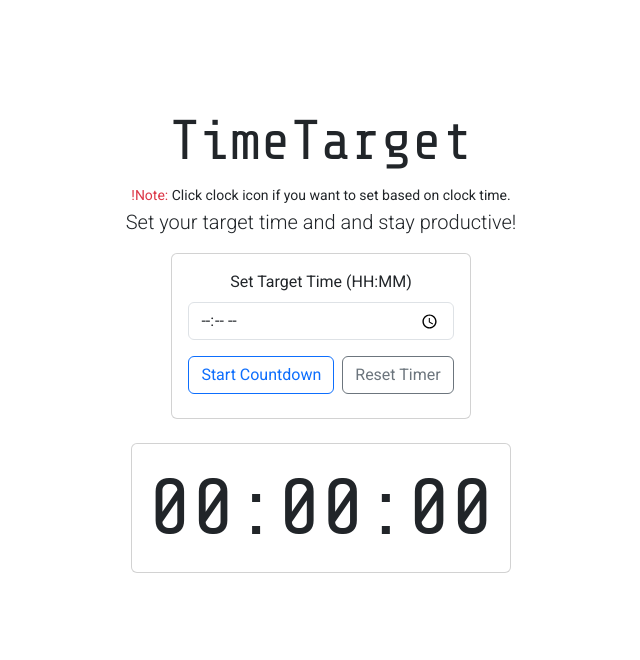
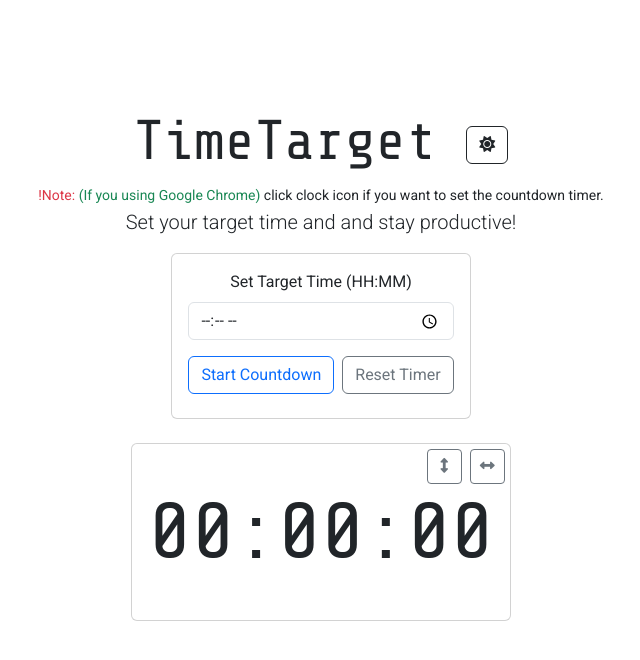
Before and after one commit to FMATheNomad/TimeTarget, a plain HTML site: page index.html in a window 1280 px wide. Both pictures are taken after a click on the button "Reset Timer". Shown: the whole page, without its empty margins (319-959 px from the left). Drawn offline with nearby package versions, Linux system fonts and the light colour scheme.

Commit message:
add dark mode feature, and fullscreen feature

```diff
--- a/index.html
+++ b/index.html
@@ -22,11 +22,44 @@
         margin-top: 100px;
         margin-bottom: 100px;
       }
+      .dark-mode {
+        background-color: #121212;
+        color: #ffffff;
+      }
+      .dark-mode .card {
+        background-color: #1e1e1e;
+      }
       .brand {
         font-family: "Share Tech Mono", monospace;
       }
       #countdown {
         font-family: "Share Tech Mono", monospace;
+      }
+      #countdown-controls {
+        position: absolute;
+        top: 5px;
+        right: 5px;
+      }
+      #countdown-controls button {
+        width: 35px; /* Lebar tombol */
+        height: 35px; /* Tinggi tombol */
+        font-size: 15px; /* Ukuran ikon */
+        padding: 5px; /* Jarak dalam */
+      }
+      #countdown.fullscreen {
+        display: flex;
+        justify-content: center;
+        align-items: center;
+        width: 100vw;
+        height: 100vh;
+        font-size: 10vw; /* Sesuaikan ukuran teks dengan viewport */
+      }
+      #exit-fullscreen {
+        display: none; /* Disembunyikan secara default */
+      }
+
+      #countdown.fullscreen #exit-fullscreen {
+        display: block; /* Ditampilkan saat dalam mode fullscreen */
       }
     </style>
   </head>
@@ -36,10 +69,20 @@
     >
       <div class="row mt-2">
         <div class="col text-center">
-          <h1 class="display-4 brand">TimeTarget</h1>
+          <h1 class="display-4 brand">
+            TimeTarget
+            <button
+              id="theme-toggle-btn"
+              class="btn btn-outline-dark"
+              onclick="toggleTheme()"
+            >
+              <i id="theme-icon" class="fas fa-sun"></i>
+            </button>
+          </h1>
           <small
-            ><span class="text-danger">!Note:</span> Click clock icon if you
-            want to set based on clock time.</small
+            ><span class="text-danger">!Note:</span>
+            <span class="text-success">(If you using Google Chrome)</span>
+            click clock icon if you want to set the countdown timer.</small
           >
           <p class="lead">Set your target time and and stay productive!</p>
         </div>
@@ -82,7 +125,33 @@
         <div class="col">
           <div class="card">
             <div class="card-body text-center">
-              <div id="countdown" class="display-1">
+              <div
+                id="countdown-controls"
+                class="d-flex justify-content-end gap-2"
+              >
+                <button
+                  class="btn btn-outline-secondary btn-sm"
+                  onclick="toggleVerticalFullscreen()"
+                >
+                  <i class="fas fa-arrows-alt-v"></i>
+                </button>
+                <button
+                  class="btn btn-outline-secondary btn-sm"
+                  onclick="toggleHorizontalFullscreen()"
+                >
+                  <i class="fas fa-arrows-alt-h"></i>
+                </button>
+                <button
+                  class="btn btn-outline-secondary d-none"
+                  id="exit-fullscreen"
+                  onclick="exitFullscreen()"
+                >
+                  <i class="fas fa-compress"></i>
+                  <!-- Ikon keluar fullscreen -->
+                </button>
+              </div>
+
+              <div id="countdown" class="display-1 mt-4 mb-4">
                 <span id="hours">00</span>:<span id="minutes">00</span>:<span
                   id="seconds"
                   >00</span
@@ -111,7 +180,11 @@
       loop
       class="d-none"
     ></audio>
-
+    <!-- Fontawesome Kits -->
+    <script
+      src="https://kit.fontawesome.com/c32fe83d09.js"
+      crossorigin="anonymous"
+    ></script>
     <!-- Bootstrap JS and Popper.js -->
     <script src="https://cdn.jsdelivr.net/npm/bootstrap@5.3.0-alpha1/dist/js/bootstrap.bundle.min.js"></script>
     <script src="js/script.js"></script>
--- a/js/script.js
+++ b/js/script.js
@@ -36,24 +36,13 @@ let interval; // Variabel global untuk menyimpan referensi interval
       return;
     }
 
-          const hours = Math.floor(
-            (timeLeft % (1000 * 60 * 60 * 24)) / (1000 * 60 * 60)
-          );
-          const minutes = Math.floor(
-            (timeLeft % (1000 * 60 * 60)) / (1000 * 60)
-          );
+    const hours = Math.floor((timeLeft % (1000 * 60 * 60 * 24)) / (1000 * 60 * 60));
+    const minutes = Math.floor((timeLeft % (1000 * 60 * 60)) / (1000 * 60));
     const seconds = Math.floor((timeLeft % (1000 * 60)) / 1000);
 
-          document.getElementById("hours").innerHTML = String(hours).padStart(
-            2,
-            "0"
-          );
-          document.getElementById("minutes").innerHTML = String(
-            minutes
-          ).padStart(2, "0");
-          document.getElementById("seconds").innerHTML = String(
-            seconds
-          ).padStart(2, "0");
+    document.getElementById("hours").innerHTML = String(hours).padStart(2, "0");
+    document.getElementById("minutes").innerHTML = String(minutes).padStart(2, "0");
+    document.getElementById("seconds").innerHTML = String(seconds).padStart(2, "0");
   }, 1000);
 }
 
@@ -63,15 +52,95 @@ let interval; // Variabel global untuk menyimpan referensi interval
     interval = null; // Reset interval
   }
   // Reset countdown display
-        document.getElementById("countdown").innerHTML =
-          "<span id='hours'>00</span>:<span id='minutes'>00</span>:<span id='seconds'>00</span>";
-        // Reset input field (opsional)
+  document.getElementById("countdown").innerHTML = "<span id='hours'>00</span>:<span id='minutes'>00</span>:<span id='seconds'>00</span>";
+  // Reset input field
   document.getElementById("time-input").value = "";
+  // Hentikan alarm dan sembunyikan tombol stop
+  const alarmSound = document.getElementById("alarm-sound");
+  alarmSound.pause();
+  alarmSound.currentTime = 0;
+  document.getElementById("stop-alarm-btn").style.display = "none";
 }
 
 function stopAlarm() {
-        const alarmSound = document.getElementById("alarm-sound");
-        alarmSound.pause(); // Hentikan suara
-        alarmSound.currentTime = 0; // Reset posisi audio ke awal
-        document.getElementById("stop-alarm-btn").style.display = "none"; // Sembunyikan tombol
+  resetTimer(); // Panggil resetTimer untuk mengembalikan tampilan ke kondisi awal
 }
+function toggleTheme() {
+    document.body.classList.toggle("dark-mode");
+
+    // Ubah ikon sesuai mode
+  const themeIcon = document.getElementById("theme-icon");
+
+  if (document.body.classList.contains("dark-mode")) {
+    themeIcon.classList.remove("fa-sun");
+    themeIcon.classList.add("fa-moon");
+  } else {
+    themeIcon.classList.remove("fa-moon");
+    themeIcon.classList.add("fa-sun");
+  }
+  }
+
+  function toggleVerticalFullscreen() {
+    const countdownDiv = document.getElementById("countdown");
+
+    if (!document.fullscreenElement) {
+      countdownDiv.requestFullscreen();
+      countdownDiv.classList.add("fullscreen");
+      document.getElementById("exit-fullscreen").classList.remove("d-none");  // Tampilkan tombol keluar fullscreen
+    } else {
+      document.exitFullscreen();
+      countdownDiv.classList.remove("fullscreen");
+      document.getElementById("exit-fullscreen").classList.add("d-none");  // Sembunyikan tombol keluar fullscreen
+    }
+  }
+
+  function toggleHorizontalFullscreen() {
+    const countdownDiv = document.getElementById("countdown");
+
+    if (!document.fullscreenElement) {
+      countdownDiv.requestFullscreen();
+      countdownDiv.classList.add("fullscreen");
+      document.getElementById("exit-fullscreen").classList.remove("d-none");  // Tampilkan tombol keluar fullscreen
+    } else {
+      document.exitFullscreen();
+      countdownDiv.classList.remove("fullscreen");
+      document.getElementById("exit-fullscreen").classList.add("d-none");  // Sembunyikan tombol keluar fullscreen
+    }
+  }
+
+  window.addEventListener("orientationchange", function() {
+    const countdownDiv = document.getElementById("countdown");
+
+    if (window.screen.orientation.angle === 90 || window.screen.orientation.angle === -90) {
+      // Layar dalam orientasi horizontal
+      countdownDiv.style.fontSize = "12vh";
+    } else {
+      // Layar dalam orientasi vertikal
+      countdownDiv.style.fontSize = "10vw";
+    }
+  });
+
+  document.addEventListener("fullscreenchange", function() {
+    const countdownDiv = document.getElementById("countdown");
+
+    if (!document.fullscreenElement) {
+      countdownDiv.classList.remove("fullscreen");  // Hapus kelas fullscreen saat keluar
+    }
+  });
+
+  document.addEventListener("fullscreenchange", function() {
+    const countdownDiv = document.getElementById("countdown");
+    const exitButton = document.getElementById("exit-fullscreen");
+
+    if (!document.fullscreenElement) {
+      countdownDiv.classList.remove("fullscreen");  // Hapus kelas fullscreen saat keluar
+      exitButton.classList.add("d-none");  // Sembunyikan tombol keluar fullscreen
+    }
+  });
+
+
+  function exitFullscreen() {
+    if (document.fullscreenElement) {
+      document.exitFullscreen();
+    }
+  }
```
Lines whose indentation alone changed are shown as unchanged.
